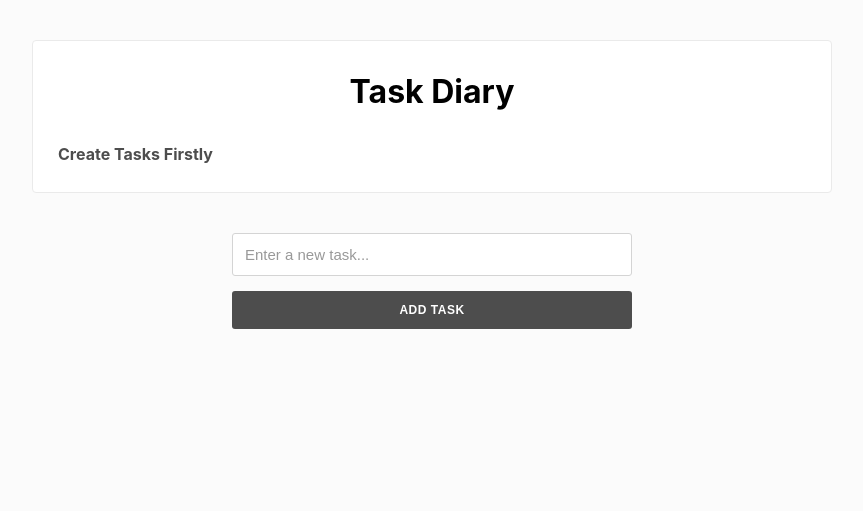
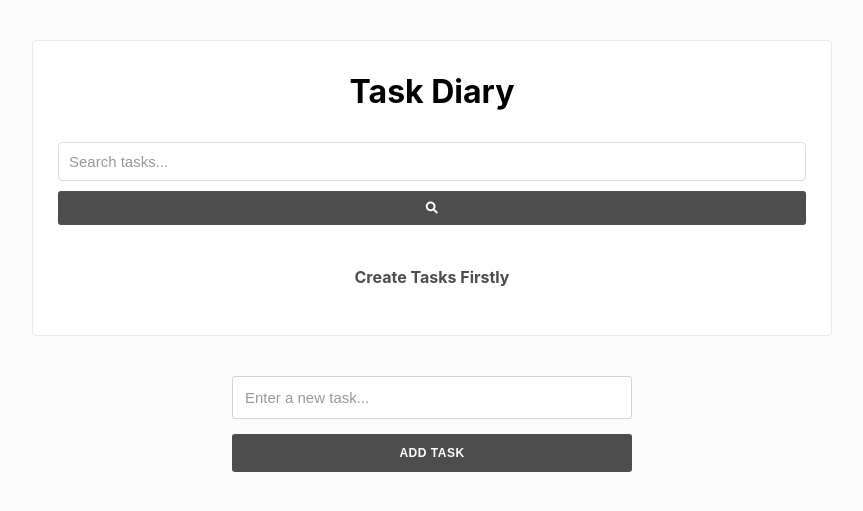
Before and after one commit to TU7SHAR/full-todo-app-, a Flask app: page /dashboard in a window 1280 px wide. Shown: the part 56-567 px from the top of the page, without its empty margins (208-1071 px from the left). Run offline with Flask 3, Linux system fonts and the light colour scheme; the visitor is signed in with stand-in values (Sample User, id 1).

Commit message:
search filter

```diff
--- a/tasks.py
+++ b/tasks.py
@@ -8,9 +8,13 @@ tasks_bp = Blueprint('tasks', __name__)
 def dashboard():
     if 'user_id' not in session:
         return redirect(url_for('auth.login'))
+    search_query = request.args.get('search', '')
+    query = Todo.query.filter_by(user_id=session['user_id'])
+    if search_query:
+        query = query.filter(Todo.content.contains(search_query))
 
-    tasks = Todo.query.filter_by(user_id=session['user_id']).order_by(Todo.completed.asc(), Todo.date_created.desc()).all()
-    return render_template('dashboard.html', name=session['user_name'], tasks=tasks)
+    tasks = query.order_by(Todo.completed.asc(), Todo.date_created.desc()).all()
+    return render_template('dashboard.html', name=session['user_name'], tasks=tasks, search_query=search_query)
 
 @tasks_bp.route('/add', methods=['POST'])
 def add():
--- a/templates/dashboard.html
+++ b/templates/dashboard.html
@@ -2,8 +2,51 @@
 <div class="content">
   <h1 style="text-align: center">Task Diary</h1>
 
+  <div class="search-container" style="margin-bottom: 20px">
+    <form
+      action="{{ url_for('tasks.dashboard') }}"
+      method="GET"
+      style="display: flex; gap: 10px"
+    >
+      <input
+        type="text"
+        name="search"
+        placeholder="Search tasks..."
+        value="{{ search_query if search_query else '' }}"
+        style="
+          margin-bottom: 0;
+          flex-grow: 1;
+          padding: 10px;
+          border: 1px solid #ddd;
+          border-radius: 4px;
+        "
+      />
+      <button
+        type="submit"
+        class="btn-primary"
+        style="padding: 10px 15px; cursor: pointer"
+      >
+        <i class="fa-solid fa-magnifying-glass"></i>
+      </button>
+      {% if search_query %}
+      <a
+        href="{{ url_for('tasks.dashboard') }}"
+        class="btn-secondary"
+        style="padding: 10px 15px; text-decoration: none; display: inline-block"
+        >Clear</a
+      >
+      {% endif %}
+    </form>
+  </div>
+
   {% if tasks|length < 1 %}
-  <h4>Create Tasks Firstly</h4>
+  <div style="text-align: center; padding: 20px">
+    {% if search_query %}
+    <h4>No tasks found matching "{{ search_query }}"</h4>
+    {% else %}
+    <h4>Create Tasks Firstly</h4>
+    {% endif %}
+  </div>
   {% else %}
   <table>
     <tr>
```
